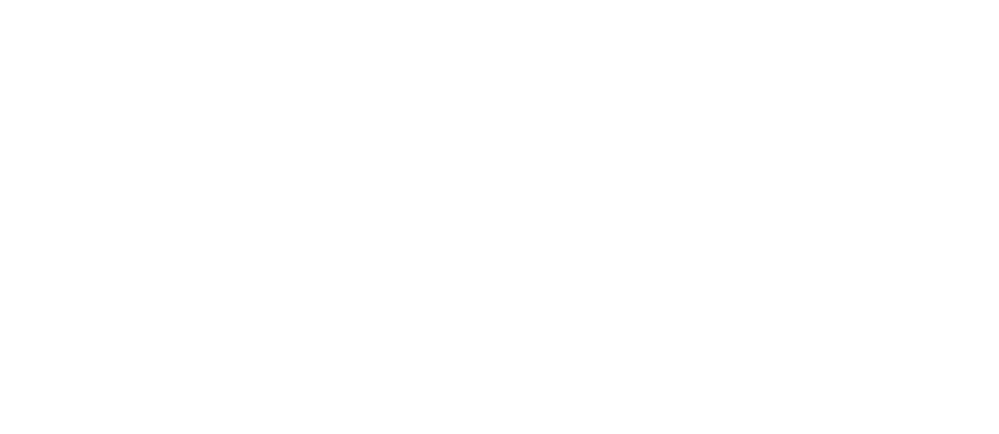
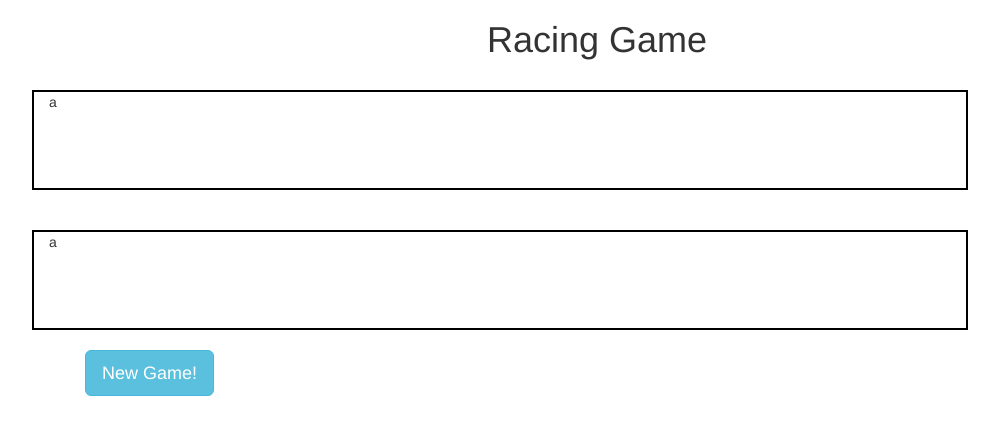
Before and after one commit to Srhbnnstr/Racing-Game, a plain HTML site: page index.html in a window 1280 px wide. Shown: the whole page, without its empty margins (43-1042 px from the left). Drawn offline with nearby package versions, Linux system fonts and the light colour scheme.

Commit message:
basic html & css finished

```diff
--- a/css/Style.css
+++ b/css/Style.css
@@ -0,0 +1,20 @@
+#trackOne {
+  width: 80%;
+  height: 100px;
+  margin: 20px;
+  border: 2px solid black;
+
+}
+
+#trackTwo {
+  width: 80%;
+  height: 100px;
+  margin: 20px;
+  border: 2px solid black;
+
+}
+
+#reset {
+  position: absolute;
+  margin-left: 10%;
+}
--- a/index.html
+++ b/index.html
@@ -17,3 +17,26 @@
 
     <!-- link to custom javascript file (always require after external JS libraries) -->
     <script type="text/javascript" src="js/app.js"></script>
+    <title>Racing Game</title>
+  </head>
+  <body>
+    <div class="container">
+      <div class="row text-center">
+        <div class="col-md-12">
+          <h1>Racing Game</h1>
+              </div>
+            </div>
+          </div>
+          <div class="container">
+          <div class="row">
+            <div class="col-xs-1 col-sm-2 col-md-3 col-lg-6" id="trackOne">a</div>
+            <div class="col-xs-1 col-sm-2 col-md-3 col-lg-6" id="trackTwo">a</div>
+          </div>
+         </div>
+          <div class="col-lg-12">
+          <div class="row">
+                <button class="btn btn-lg btn-info" id="reset">New Game!</button>
+              </div>
+            </div>
+      </body>
+  </html>
```
